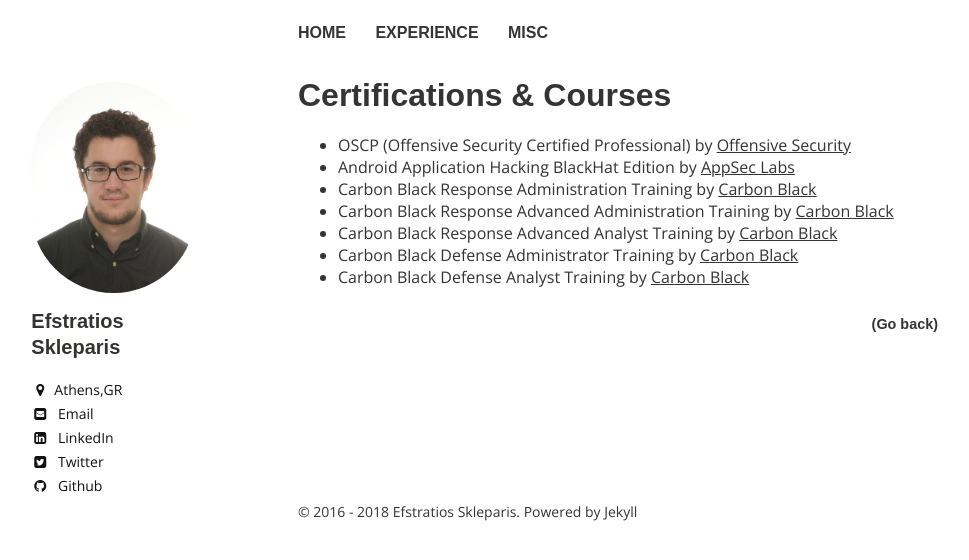
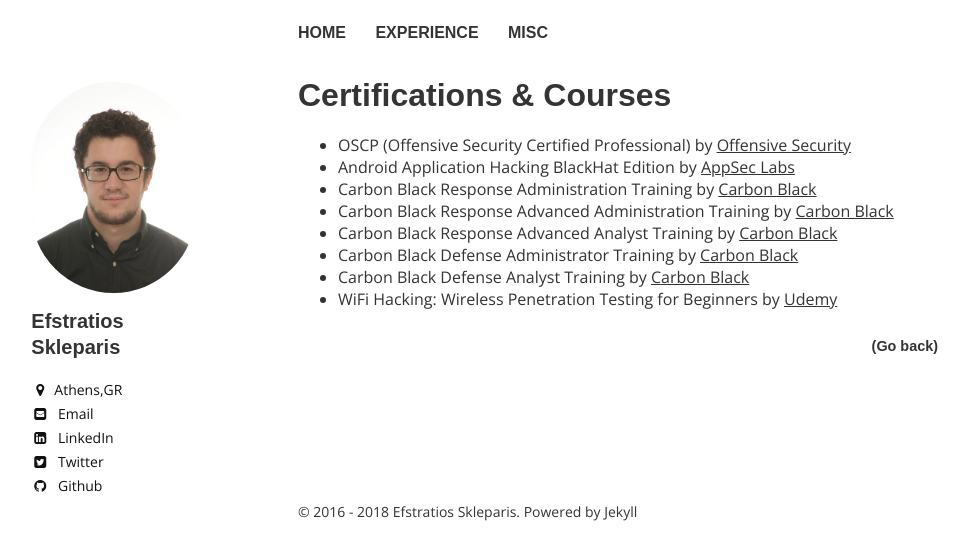
Before and after one commit to efstratios/efstratios.github.io, a Jekyll site: the page built from certs/index.md, in a window 1280 px wide. Shown: the top 560 px of the page, without its empty margins (22-991 px from the left). Built offline with Jekyll 4.4.1, drawn with Linux system fonts in a browser that asks for light colours.

Commit message:
Updated WiFi course

```diff
--- a/certs/index.md
+++ b/certs/index.md
@@ -12,3 +12,4 @@ share: true
 * Carbon Black Response Advanced Analyst Training by [Carbon Black](https://www.carbonblack.com/){:target="_blank"}
 * Carbon Black Defense Administrator Training by [Carbon Black](https://www.carbonblack.com/){:target="_blank"}
 * Carbon Black Defense Analyst Training by [Carbon Black](https://www.carbonblack.com/){:target="_blank"}
+* WiFi Hacking: Wireless Penetration Testing for Beginners by [Udemy](https://www.udemy.com/user/jason-dion/){:target="_blank"}
```
